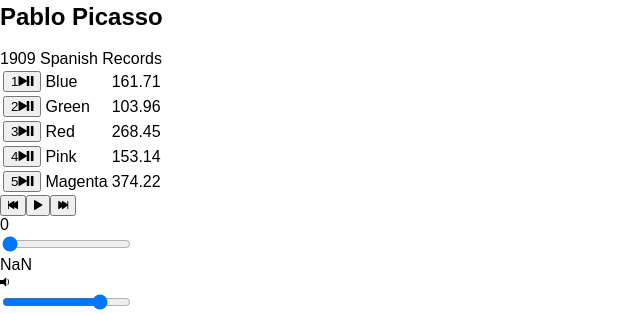
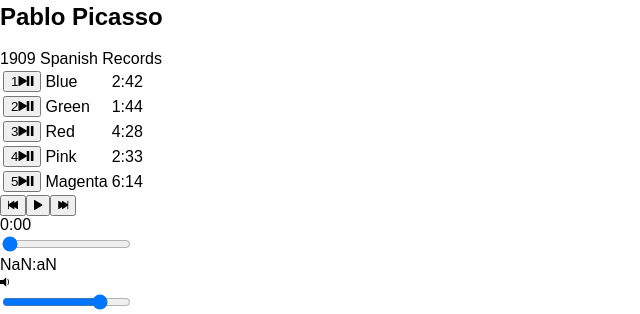
Before and after one commit to isimon1002/Bloc-Jams-React, a React (Create React App) app: page /album/the-colors in a window 1280 px wide. Shown: the part 720-1034 px from the top of the page, without its empty margins (0-640 px from the left). Built offline with nearby package versions, Linux system fonts and the light colour scheme.

Commit message:
I changed the duration to numbers in the data and the time filter works correctly and if a non number is input it will become -:--

```diff
--- a/src/components/Album.js
+++ b/src/components/Album.js
@@ -97,6 +97,18 @@
   this.setState({ currentTime: newTime });
 }
 
+formatTime(duration){
+  var minutes = Math.floor(duration/60)
+  var seconds = (duration - (minutes * 60)).toFixed(0)
+  var formatSeconds = ("0" + seconds).slice(-2)
+  if(typeof duration === "number"){
+    return minutes + ":" + formatSeconds
+  }
+  else {
+    return "-:--"
+  }
+}
+
   render() {
     return (
       <section className="album">
@@ -125,7 +137,7 @@
                 </button>
               </td>
               <td className="song-title">{song.title}</td>
-              <td className="song-duration">{song.duration}</td>
+              <td className="song-duration">{this.formatTime(song.duration)}</td>
             </tr>
           )}
           </tbody>
@@ -139,6 +151,7 @@
           currentTime={this.audioElement.currentTime}
           duration={this.audioElement.duration}
           handleTimeChange={(e) => this.handleTimeChange(e)}
+          formatTime={(duration) => this.formatTime(duration)}
         />
       </section>
     );
--- a/src/components/PlayerBar.js
+++ b/src/components/PlayerBar.js
@@ -16,7 +16,7 @@
           </button>
         </section>
         <section id="time-control">
-          <div className="current-time">{this.props.currentTime}</div>
+          <div className="current-time">{this.props.formatTime(this.props.currentTime)}</div>
             <input
             type="range"
             className="seek-bar"
@@ -26,7 +26,7 @@
             step="0.01"
             onChange={this.props.handleTimeChange}
             />
-          <div className="total-time">{this.props.duration}</div>
+          <div className="total-time">{this.props.formatTime(this.props.duration)}</div>
         </section>
         <section id="volume-control">
           <div className="icon ion-volume-low"></div>
--- a/src/data/albums.js
+++ b/src/data/albums.js
@@ -5,11 +5,11 @@
   albumCover: '/assets/images/album_covers/01.jpg',
   slug: 'the-colors',
   songs: [
-      { title: 'Blue', duration: '161.71', audioSrc: '/assets/music/blue.mp3' },
-      { title: 'Green', duration: '103.96', audioSrc: '/assets/music/green.mp3' },
-      { title: 'Red', duration: '268.45', audioSrc: '/assets/music/red.mp3' },
-      { title: 'Pink', duration: '153.14', audioSrc: '/assets/music/pink.mp3' },
-      { title: 'Magenta', duration: '374.22', audioSrc: '/assets/music/magenta.mp3' }
+      { title: 'Blue', duration: 161.71, audioSrc: '/assets/music/blue.mp3' },
+      { title: 'Green', duration: 103.96, audioSrc: '/assets/music/green.mp3' },
+      { title: 'Red', duration: 268.45, audioSrc: '/assets/music/red.mp3' },
+      { title: 'Pink', duration: 153.14, audioSrc: '/assets/music/pink.mp3' },
+      { title: 'Magenta', duration: 374.22, audioSrc: '/assets/music/magenta.mp3' }
   ]
 }, {
     title: 'The Telephone',
@@ -18,10 +18,10 @@
     albumCover: '/assets/images/album_covers/02.jpg',
     slug: 'the-telephone',
     songs: [
-      { title: 'Blue', duration: '161.71', audioSrc: '/assets/music/blue.mp3' },
-      { title: 'Green', duration: '103.96', audioSrc: '/assets/music/green.mp3' },
-      { title: 'Red', duration: '268.45', audioSrc: '/assets/music/red.mp3' },
-      { title: 'Pink', duration: '153.14', audioSrc: '/assets/music/pink.mp3' },
-      { title: 'Magenta', duration: '374.22', audioSrc: '/assets/music/magenta.mp3' }
+      { title: 'Blue', duration: 161.71, audioSrc: '/assets/music/blue.mp3' },
+      { title: 'Green', duration: 103.96, audioSrc: '/assets/music/green.mp3' },
+      { title: 'Red', duration: 268.45, audioSrc: '/assets/music/red.mp3' },
+      { title: 'Pink', duration: 153.14, audioSrc: '/assets/music/pink.mp3' },
+      { title: 'Magenta', duration: 374.22, audioSrc: '/assets/music/magenta.mp3' }
     ]
 }];
```
